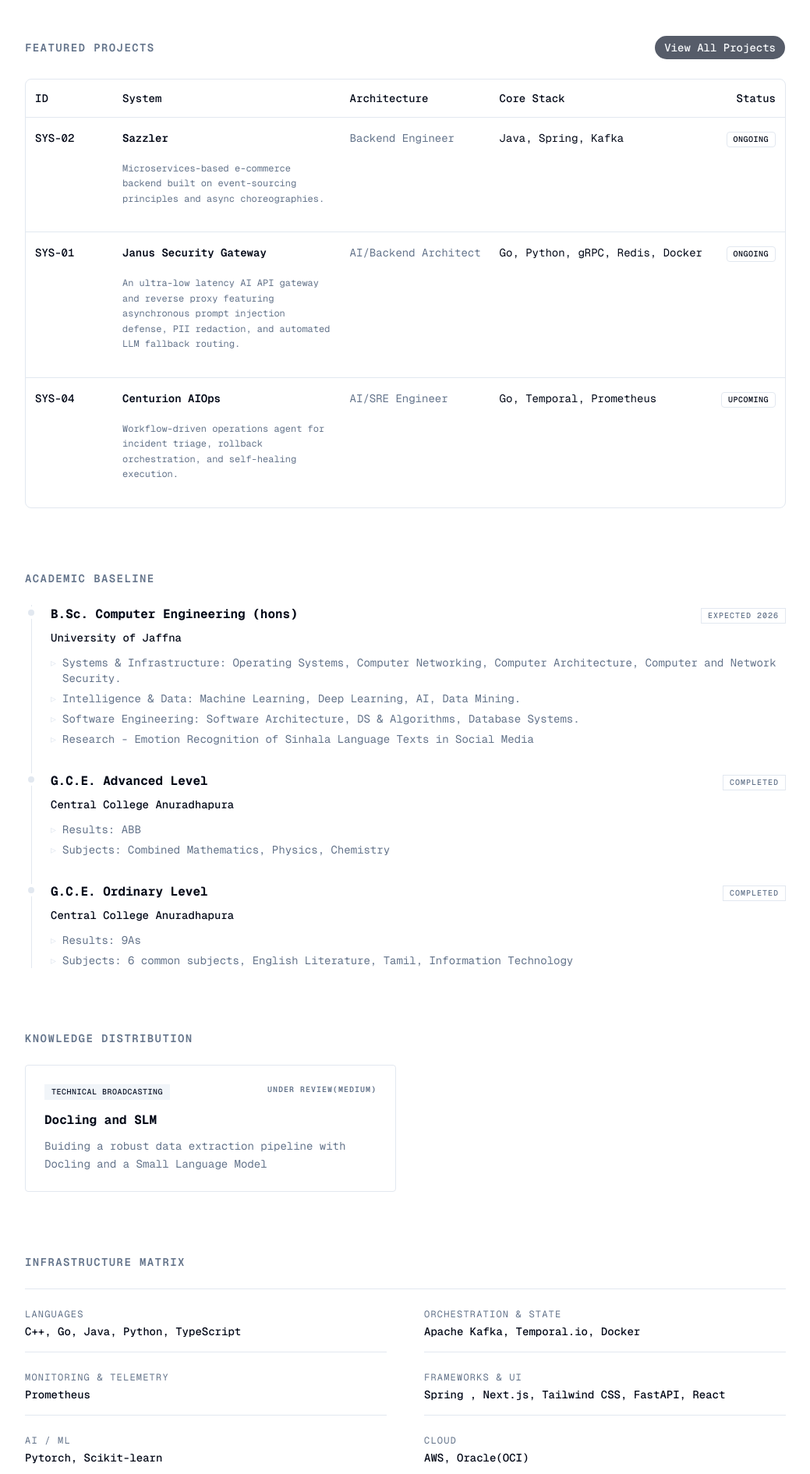
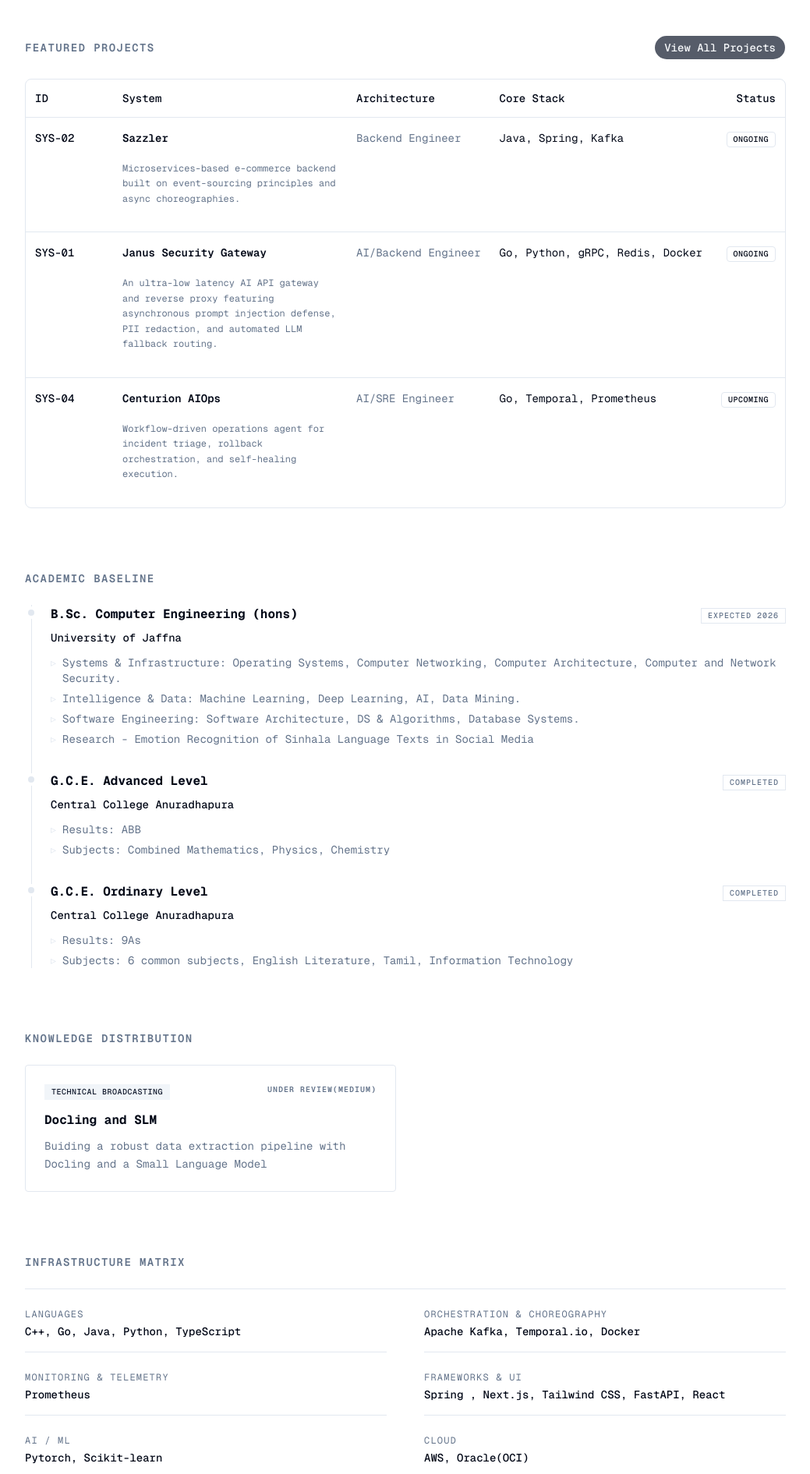
Before and after one commit to amodhyh/portfolio, a Next.js app: page / in a window 1280 px wide. Shown: the part 990-2881 px from the top of the page at 78% size, without its empty margins (120-1159 px from the left). Built offline with nearby package versions, Linux system fonts and the light colour scheme.

Commit message:
update project  infra matrix details

```diff
--- a/data/data.ts
+++ b/data/data.ts
@@ -109,10 +109,11 @@ export const publications: Publication[] = [
 
 export const infrastructureMatrix = {
   "Languages": "C++, Go, Java, Python, TypeScript",
-  "Orchestration & State": "Apache Kafka, Temporal.io, Docker",
+  "Orchestration & Choreography": "Apache Kafka, Temporal.io, Docker",
   "Monitoring & Telemetry": "Prometheus",
   "Frameworks & UI": "Spring , Next.js, Tailwind CSS, FastAPI, React",
   "AI / ML ": "Pytorch, Scikit-learn ",
   "Cloud": "AWS, Oracle(OCI)",
-  "CI/CD": "Github-Actions"
+  "CI/CD": "Github-Actions",
+
 };
--- a/data/projects.ts
+++ b/data/projects.ts
@@ -48,7 +48,7 @@ export const projects: ProjectRecord[] = [
     name: "Janus Security Gateway",
     githubUrl: "https://github.com/amodhyh/Janus",
     status: "Ongoing",
-    role: "AI/Backend Architect",
+    role: "AI/Backend Engineer",
     stack: "Go, Python, gRPC, Redis, Docker",
     shortDescription:
       "An ultra-low latency AI API gateway and reverse proxy featuring asynchronous prompt injection defense, PII redaction, and automated LLM fallback routing.",
```
